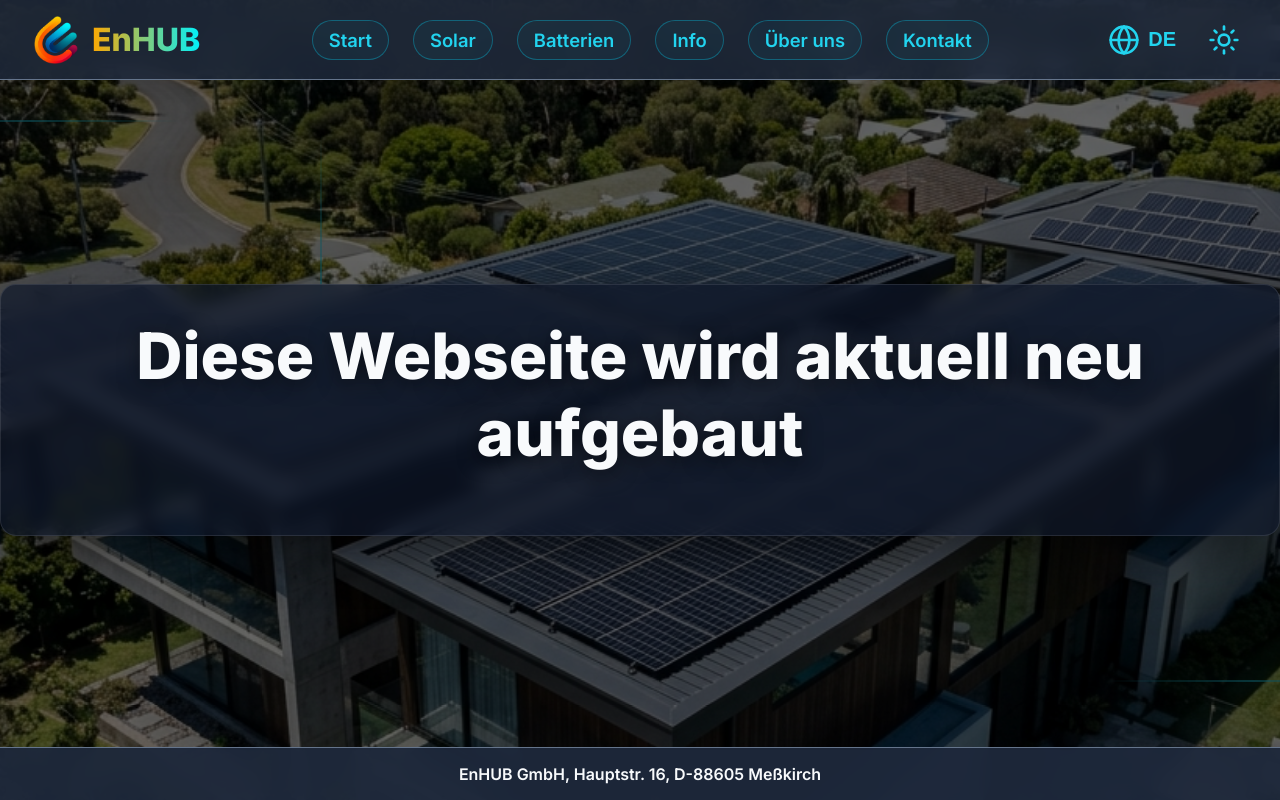
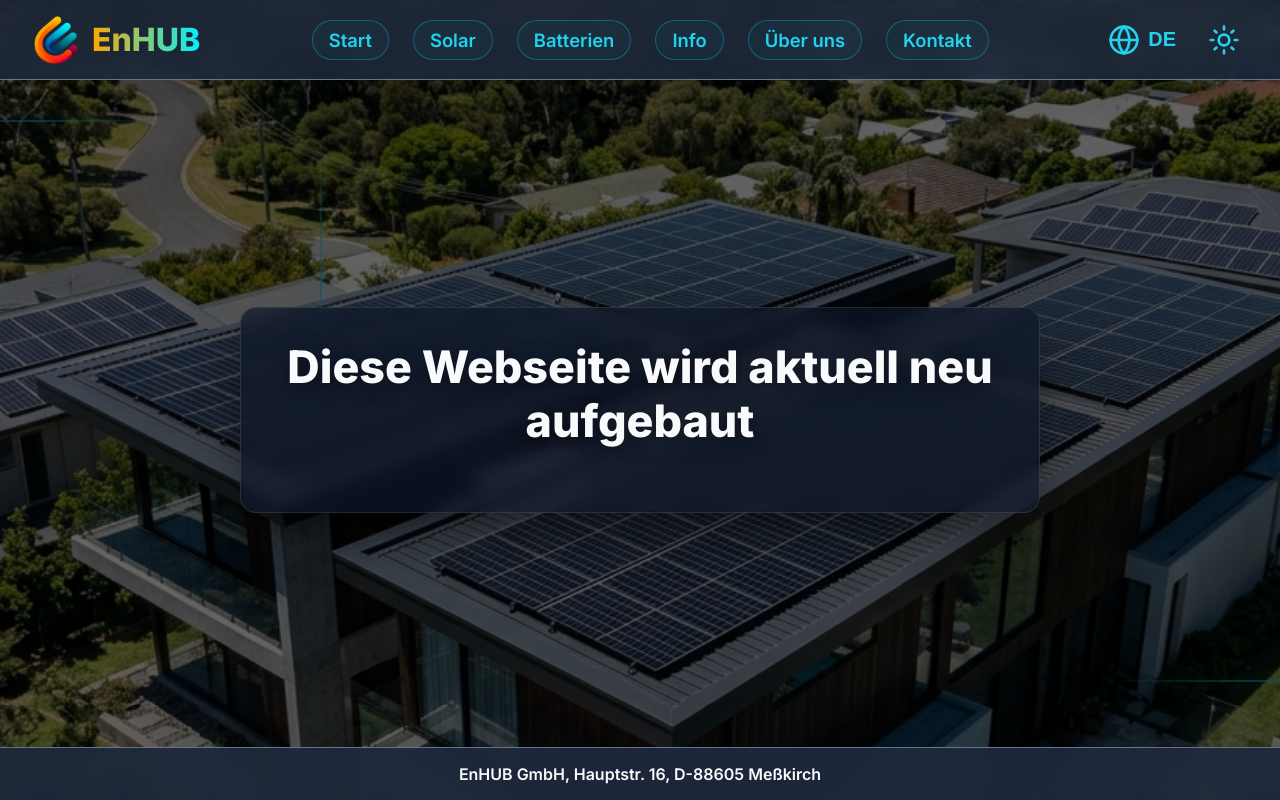
Before and after one commit to seyon1988/enhub-gmbh-solar-fe, a React (Vite) app: page / in a window 1280 px wide. Built offline with nearby package versions, Linux system fonts and the light colour scheme.

Commit message:
Reduce hero text size to 70% and synchronize a flashing cyan glow on its background container

```diff
--- a/src/index.css
+++ b/src/index.css
@@ -219,18 +219,38 @@ button.icon-btn:hover {
 
 .hero-content {
   position: relative;
-  z-index: 2;
+  z-index: 10;
   text-align: center;
+  max-width: 800px;
   padding: 2rem;
+  border-radius: 16px;
   background: rgba(15, 23, 42, 0.7);
   backdrop-filter: blur(8px);
-  border-radius: 16px;
   border: 1px solid rgba(255,255,255,0.1);
   box-shadow: 0 25px 50px -12px rgba(0,0,0,0.5);
+  animation: heroBgFlash 10s infinite ease-in-out;
+}
+
+@keyframes heroBgFlash {
+  0%, 85%, 100% {
+    background: rgba(15, 23, 42, 0.7);
+    box-shadow: 0 25px 50px -12px rgba(0,0,0,0.5);
+    border-color: rgba(255,255,255,0.1);
+  }
+  90%, 96% {
+    background: rgba(6, 182, 212, 0.25);
+    box-shadow: 0 0 50px rgba(6, 182, 212, 0.6);
+    border-color: var(--cyan);
+  }
+  93% {
+    background: rgba(15, 23, 42, 0.7);
+    box-shadow: 0 25px 50px -12px rgba(0,0,0,0.5);
+    border-color: rgba(255,255,255,0.1);
+  }
 }
 
 .hero-content h1 {
-  font-size: 4rem;
+  font-size: 2.8rem;
   margin-bottom: 2rem;
   font-weight: 800;
   text-shadow: 0 4px 20px rgba(0,0,0,0.5);
```
